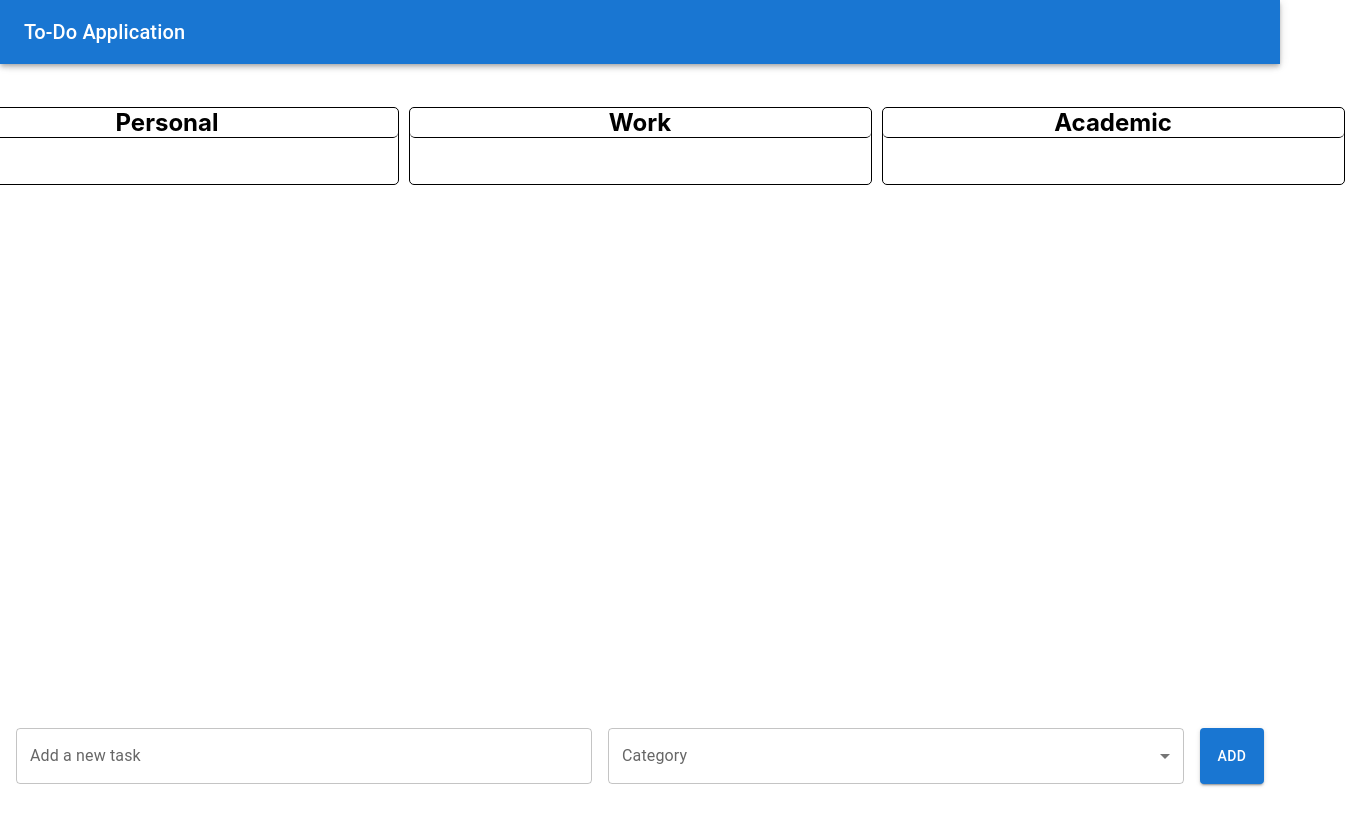
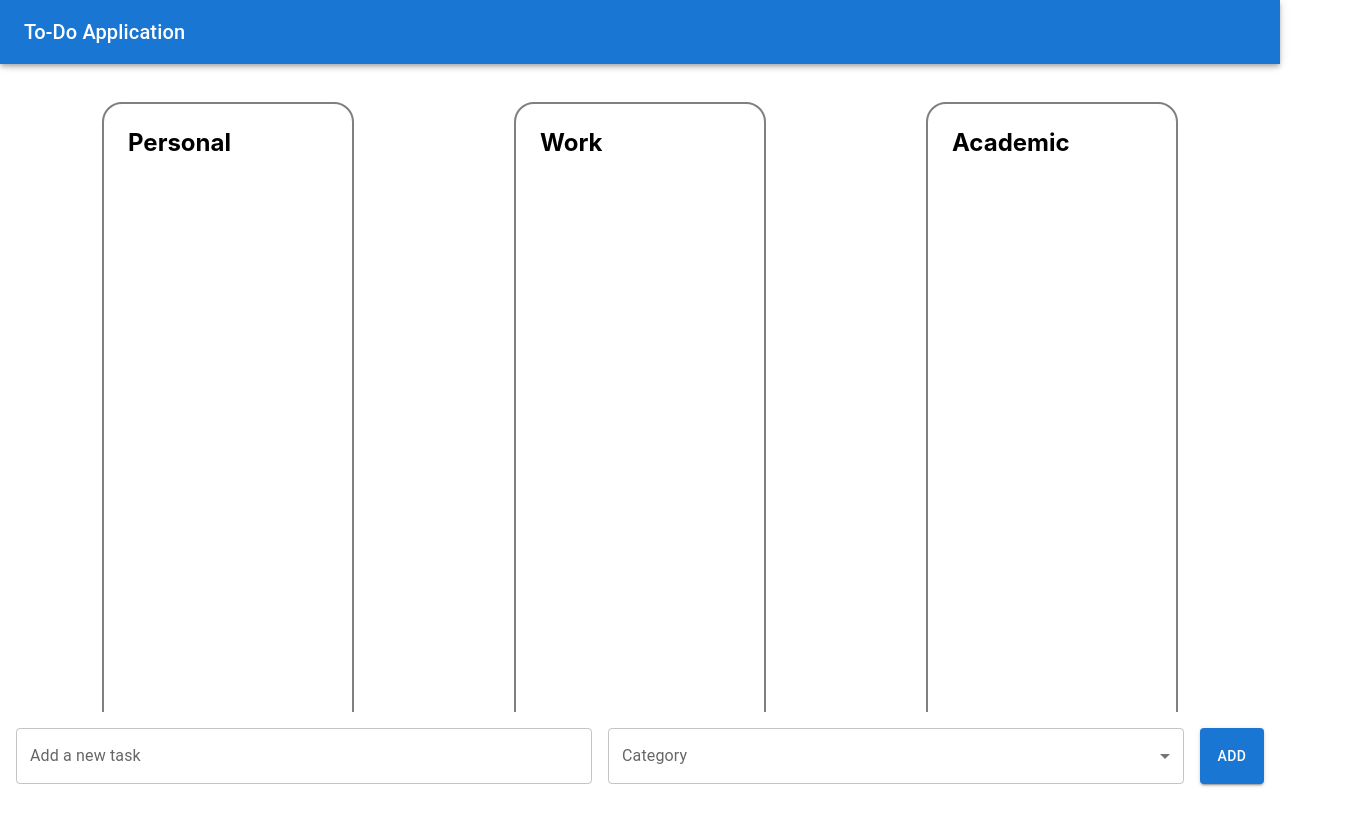
Before and after one commit to lawrencelin1154/todolist, a React (Create React App) app: page / in a window 1280 px wide. Shown: the top 826 px of the page, 1345 px wide, since content can reach past the window. Before the commit the page ends 800 px from the top, so only its background shows below. Built offline with nearby package versions, Linux system fonts and the light colour scheme.

Commit message:
CSS and Style Changes

```diff
--- a/src/App.css
+++ b/src/App.css
@@ -23,19 +23,16 @@
 
 .categoryContainer:hover .MuiButton-root {
   opacity: 1;
-  justify-content: center;
+  justify-content: left;
 }
 
 .buttonContainer {
-  justify-content: center;
-  margin: 5px;
-  padding: 0px 10px 0px 10px;
-  height: 100%;
+  display: flex;
 }
 
 h2 {
-  text-align: center;
-  border-bottom: 1px solid black;
-  border-radius: 5px;
+  text-align: left;
   margin: 0px;
+  width: 200px;
+  padding-bottom: 2%;
 }
--- a/src/components/Header.js
+++ b/src/components/Header.js
@@ -1,5 +1,5 @@
 import React from 'react';
-import { AppBar, Toolbar, Typography } from '@mui/material';
+import { AppBar, Toolbar, Typography, Box } from '@mui/material';
 import '../App.css';
 
 function Header() {
--- a/src/components/TodoItem.js
+++ b/src/components/TodoItem.js
@@ -7,7 +7,7 @@ function TodoItem({ todo, onToggle }) {
   const label = { inputProps: { "aria-label": "Checkbox demo" } };
 
   return (
-    <ListItem>
+    <ListItem sx={{px:0}}>
       <Checkbox {...label} checked={todo.completed}
         onChange={() => onToggle(todo.id)} />
       <ListItemText primary={todo.task} />
--- a/src/components/TodoList.js
+++ b/src/components/TodoList.js
@@ -32,10 +32,17 @@ function TodoList() {
   return (
     <div className="largeContainer">
       {["Personal", "Work", "Academic"].map((category) => (
-        <div className="container">
+        <Box
+        height={600}
+        width={300}
+        mx={10}
+        display="flex"
+        alignItems="left"
+        p={3}
+        sx={{ border: '2px solid grey', borderRadius: 5}}>
+          <div className="categoryContainer">
           <h2>{category}</h2>
-          <div className="categoryContainer">
-            <Box sx={{ mx: 20 }} key={category}>
+            <Box key={category} sx={{pt:1, pb: 1, px: 0}}>
               <div className="buttonContainer">
                 <Remove
                   category={category}
@@ -44,15 +51,13 @@ function TodoList() {
                 />
               </div>
             </Box>
-            <Box sx={{ mx: 20 }} key={category}>
               {todos
                 .filter((todo) => todo.category === category)
                 .map((todo) => (
                   <TodoItem key={todo.id} todo={todo} onToggle={toggleTodo} />
                 ))}
-            </Box>
           </div>
-        </div>
+        </Box>
       ))}
       <Footer
         addTask={addTask}
```
